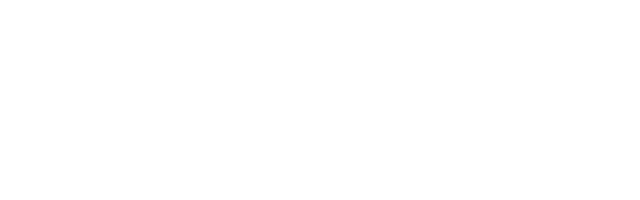
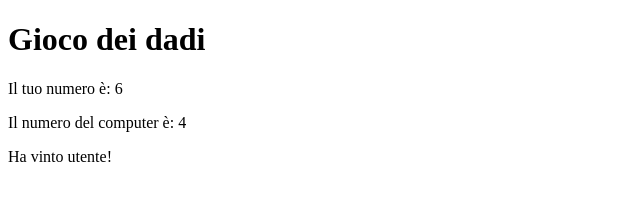
Before and after one commit to daniele-fortuna93/js-mail-dadi, a plain HTML site: page dadi/index.html in a window 1280 px wide. Shown: the whole page, without its empty margins (0-640 px from the left). Drawn offline with Linux system fonts and the light colour scheme.

Commit message:
Esercizi completati

```diff
--- a/dadi/index.html
+++ b/dadi/index.html
@@ -7,6 +7,10 @@
   <title>Document</title>
 </head>
 <body>
+  <h1>Gioco dei dadi</h1>
+  <p id="utente"></p>
+  <p id="computer"></p>
+  <p id="risultato"></p>
   <script src="js/scripts.js" charset="utf-8"></script>
 </body>
 </html>
--- a/dadi/js/scripts.js
+++ b/dadi/js/scripts.js
@@ -0,0 +1,22 @@
+// Generare un numero random da 1  a 6, sia per il giocatore sia per il computer
+// Stabilire il vincitore, in base a chi fa il punteggio più alto.
+// 1. Generazione numeri
+var dadoUtente =Math.floor(Math.random() * 6) + 1;
+var dadoComputer =Math.floor(Math.random() * 6) + 1;
+
+// 2. Stampare numeri su documento
+document.getElementById('utente').innerHTML ="Il tuo numero è: " + dadoUtente;
+document.getElementById('computer').innerHTML ="Il numero del computer è: " + dadoComputer;
+
+// 3. Confrontare numeri
+var risultato = "Ha vinto ";
+if ( dadoUtente > dadoComputer) {
+  risultato += " utente!";
+} else if ( dadoUtente < dadoComputer ) {
+  risultato += " computer!";
+} else {
+  risultato = "Parità!";
+}
+
+// 4. Dichiarare risultato
+document.getElementById('risultato').innerHTML = risultato;
```
